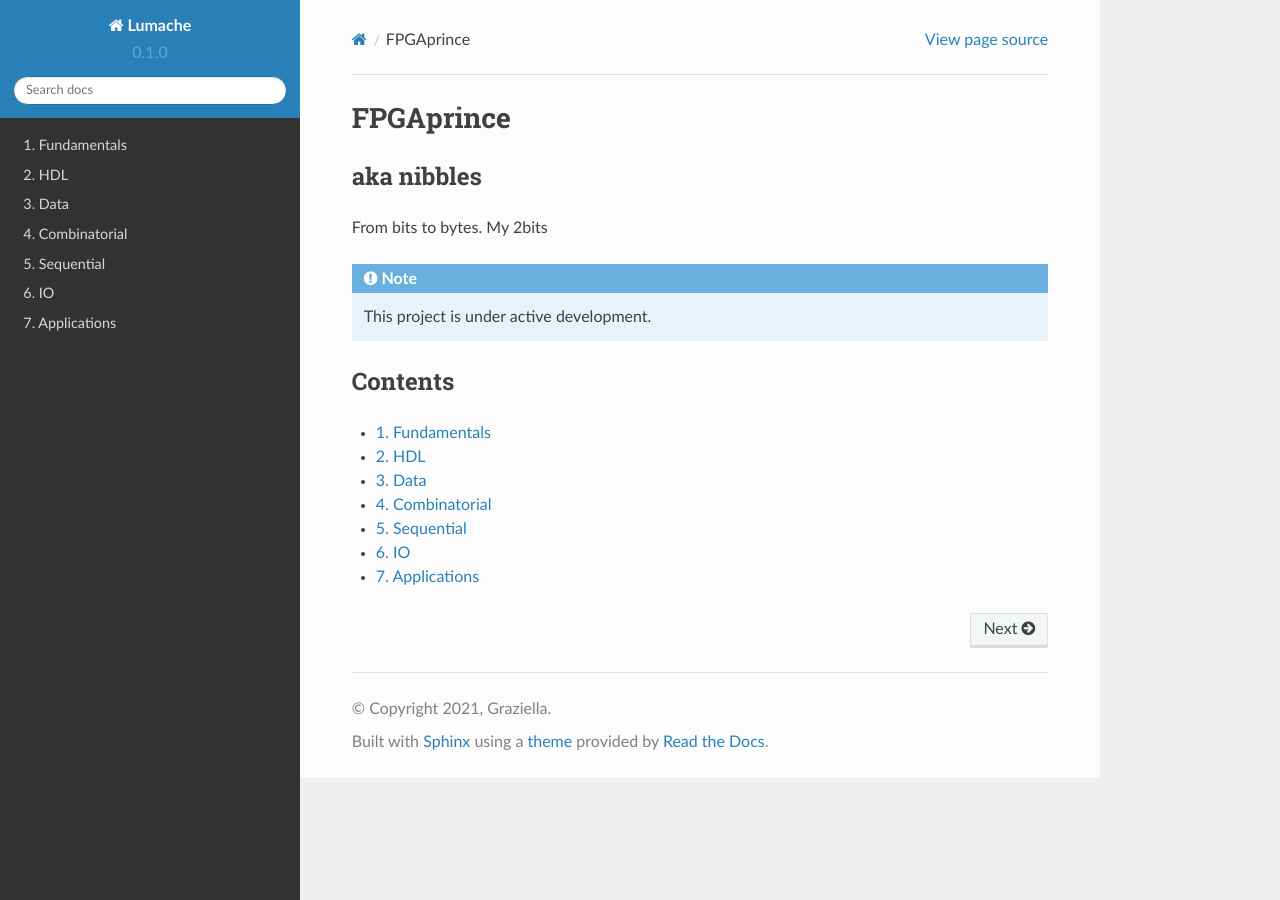
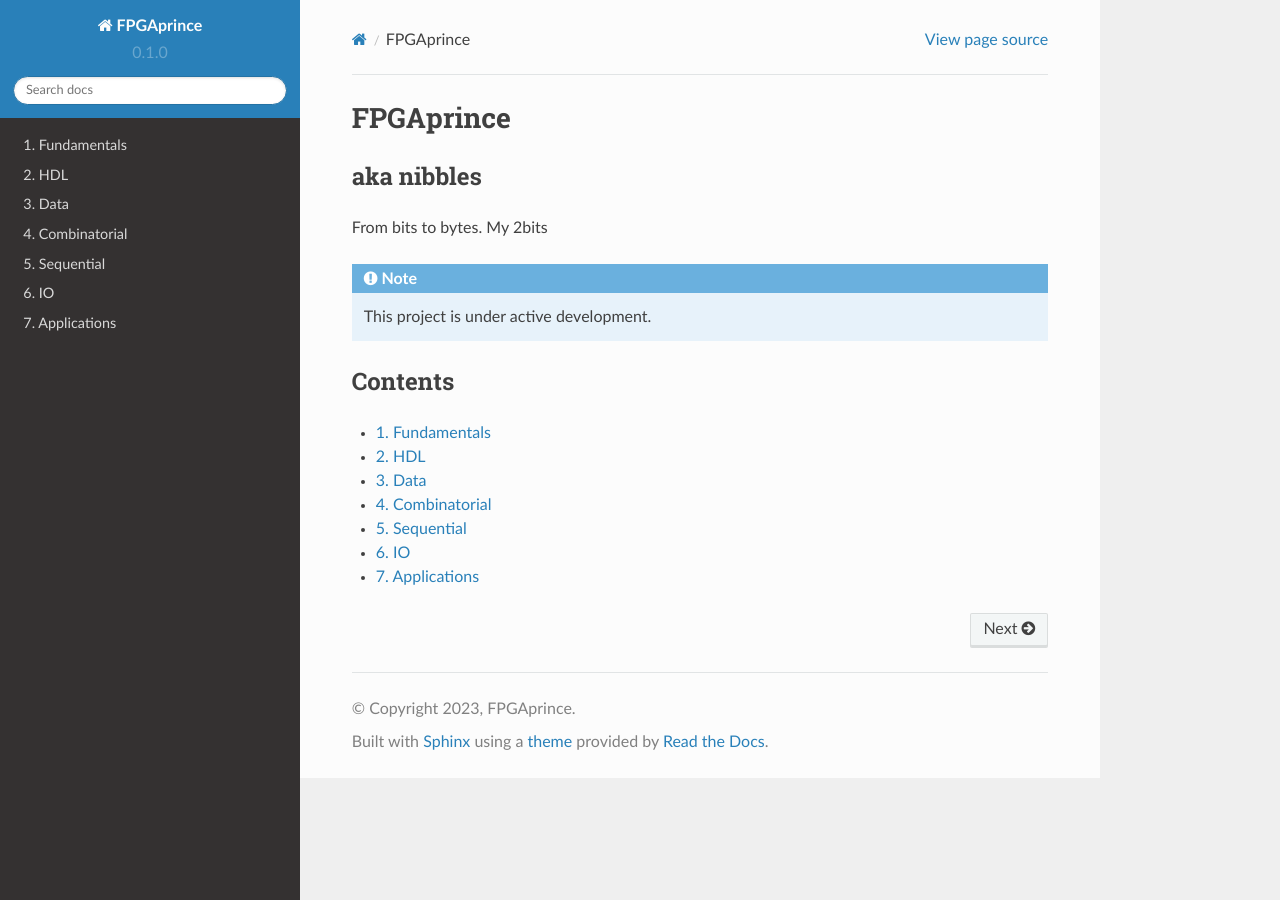
Before and after one commit to fpgaprince/rtd, a Sphinx documentation site: the page built from docs/source/index.rst, in a window 1280 px wide. Built offline with Sphinx 7.4.7 and the Read the Docs theme 2.0.0, drawn with Linux system fonts in a browser that asks for light colours.

Commit message:
change title homepage

```diff
--- a/docs/source/conf.py
+++ b/docs/source/conf.py
@@ -2,9 +2,9 @@
 
 # -- Project information
 
-project = 'Lumache'
-copyright = '2021, Graziella'
-author = 'Graziella'
+project = 'FPGAprince'
+copyright = '2023, FPGAprince'
+author = 'FPGAprince'
 
 release = '0.1'
 version = '0.1.0'
```
